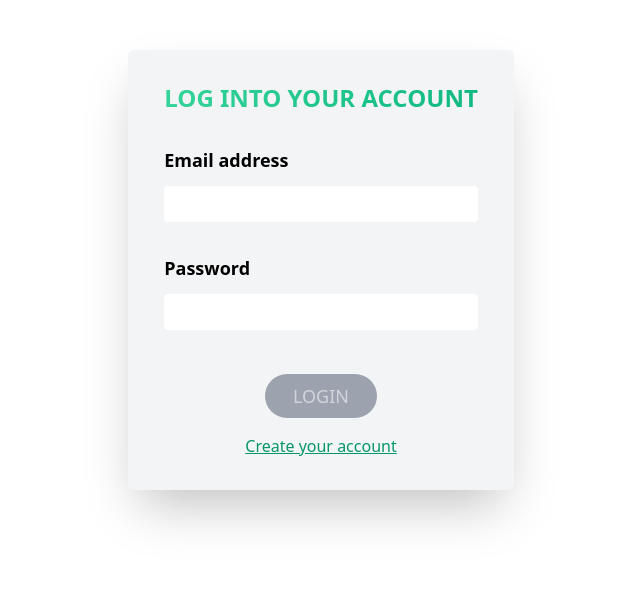
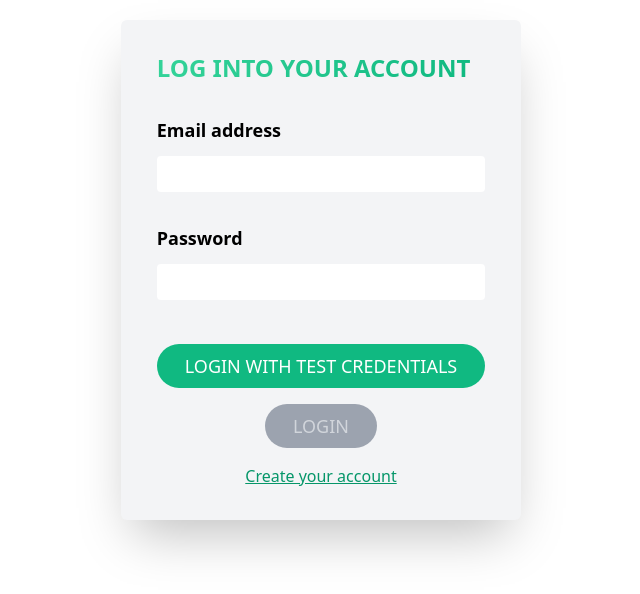
Before and after one commit to imkousik9/tour-app, a Next.js app: page /login in a window 1280 px wide. Shown: the part 130-724 px from the top of the page, without its empty margins (319-959 px from the left). Built offline with nearby package versions, Linux system fonts and the light colour scheme; no server answers.

Commit message:
add:test user login button

```diff
--- a/components/Auth/index.js
+++ b/components/Auth/index.js
@@ -1,6 +1,6 @@
 import NextLink from 'next/link';
 
-function Auth({ type, onSubmit, form, message }) {
+function Auth({ type, onSubmit, onTestSubmit, form, message }) {
   const { formData, errors, handleInput, isFormValid } = form;
 
   return (
@@ -60,6 +60,16 @@ function Auth({ type, onSubmit, form, message }) {
           <div className="flex flex-col items-center">
             <p className="text-red-500 mb-6 align-middle">{message}</p>
 
+            {type !== 'Sign Up' && (
+              <button
+                className="mb-4 text-lg py-2 px-7 rounded-full uppercase inline-block font-medium cursor-pointer text-white bg-green-500 transition-all duration-300 hover:-translate-y-px hover:shadow-lg disabled:bg-gray-400 disabled:text-gray-300"
+                onClick={onTestSubmit}
+                type="submit"
+              >
+                Login With Test Credentials
+              </button>
+            )}
+
             <button
               className="mb-4 text-lg py-2 px-7 rounded-full uppercase inline-block font-medium cursor-pointer text-white bg-green-500 transition-all duration-300 hover:-translate-y-px hover:shadow-lg disabled:bg-gray-400 disabled:text-gray-300"
               onClick={onSubmit}
--- a/pages/login.js
+++ b/pages/login.js
@@ -13,6 +13,19 @@ function Login() {
   const form = useForm(obj);
   const auth = useAuth();
 
+  const testUserLogin = async (e) => {
+    e.preventDefault();
+
+    const email = 'test@mail.com';
+    const password = 'test1234';
+
+    try {
+      await auth.signIn(email, password);
+    } catch (error) {
+      setMessage(error.response.data?.message);
+    }
+  };
+
   const logIn = async (e) => {
     e.preventDefault();
     try {
@@ -22,7 +35,15 @@ function Login() {
     }
   };
 
-  return <Auth type="Log In" onSubmit={logIn} form={form} message={message} />;
+  return (
+    <Auth
+      type="Log In"
+      onSubmit={logIn}
+      onTestSubmit={testUserLogin}
+      form={form}
+      message={message}
+    />
+  );
 }
 
 export default Login;
```
